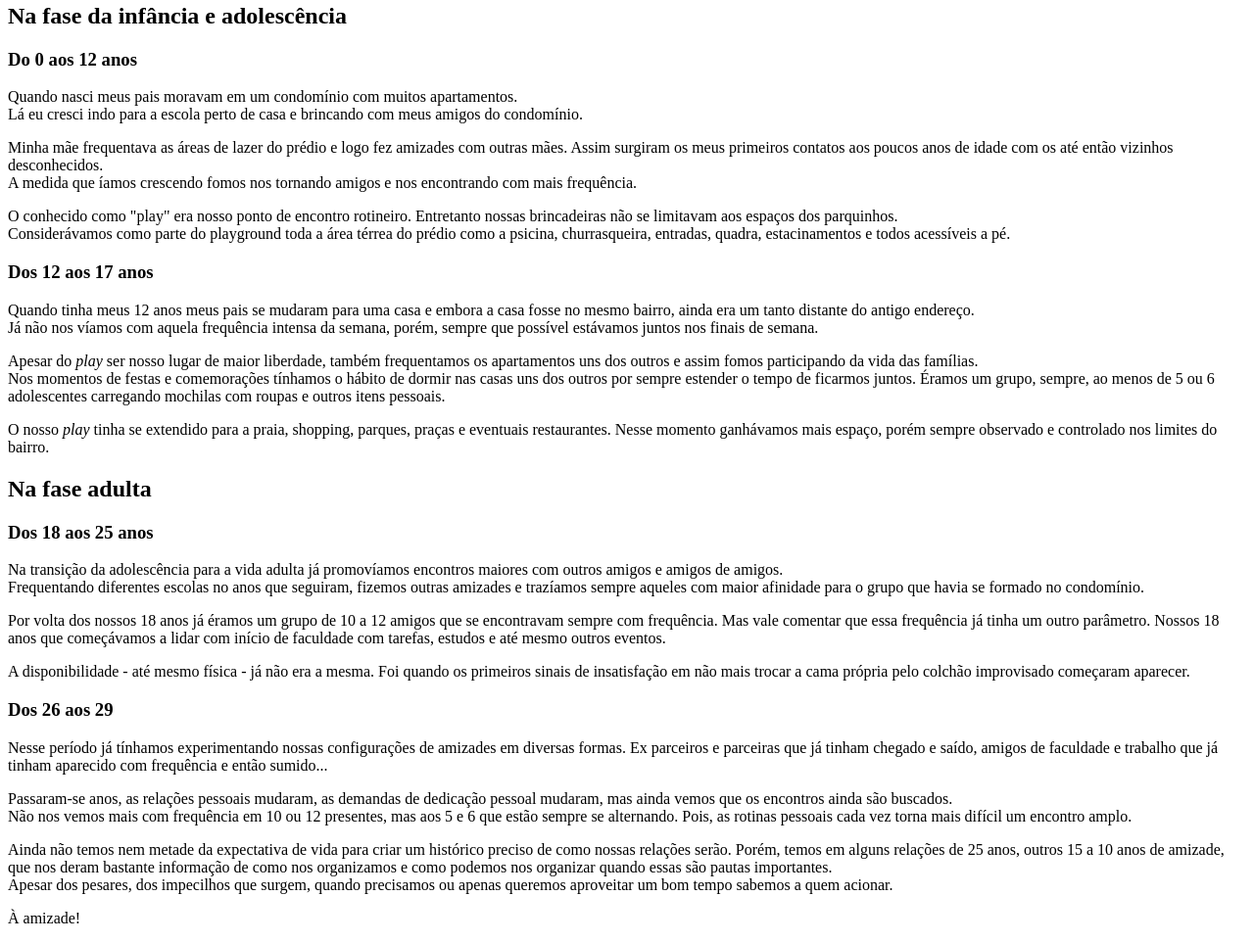
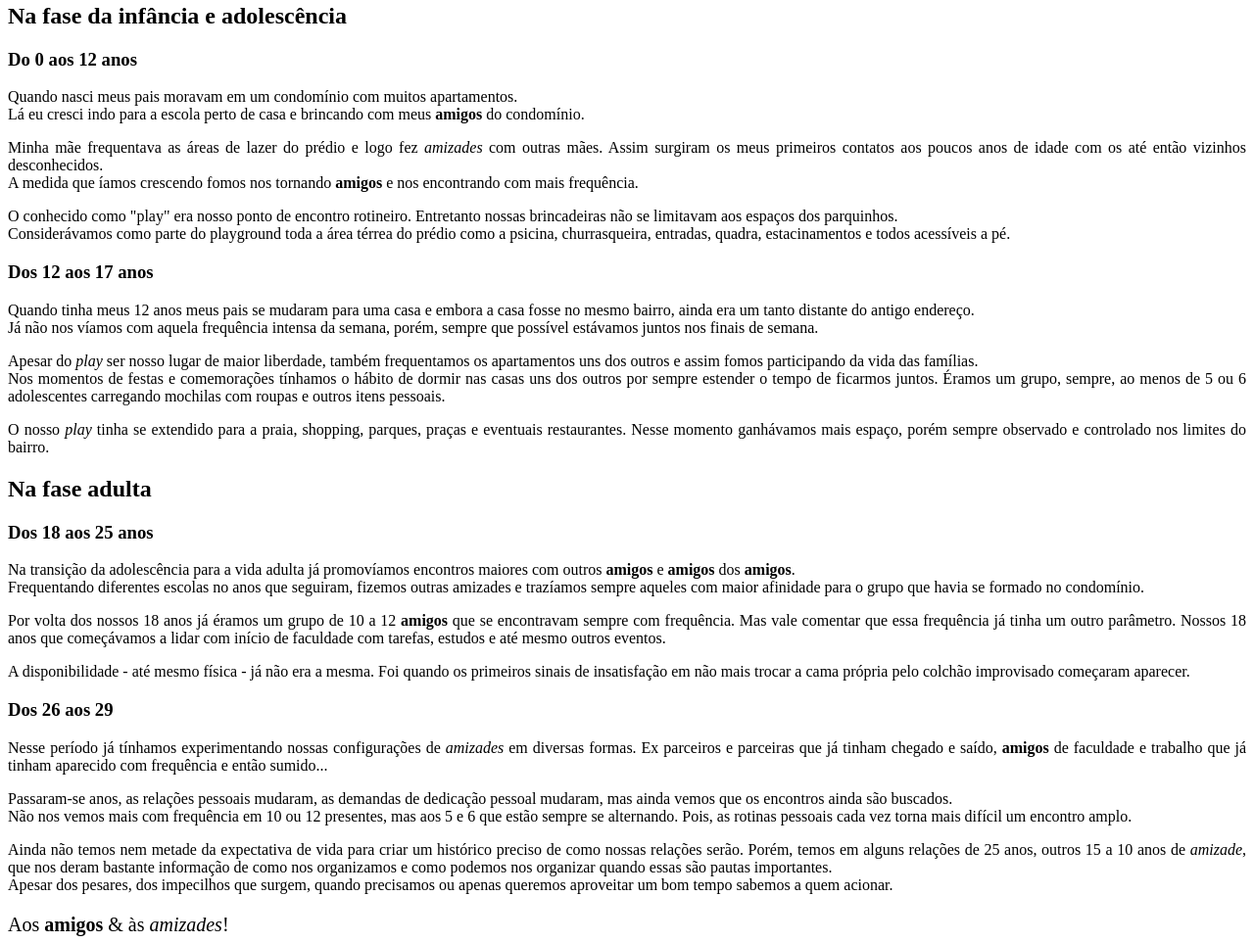
Before and after one commit to Kenzie-Academy-Brasil-Developers/entrega-mais-tag-html-sprint-2-IqueMoraes, a plain HTML site: page index.html in a window 1280 px wide. Shown: the part 144-1107 px from the top of the page at 98% size. Drawn offline with Linux system fonts and the light colour scheme.

Commit message:
incluir caracteres e caracteristicas que faltam

```diff
--- a/index.html
+++ b/index.html
@@ -9,7 +9,7 @@
     <script src="" defer=""></script>
   </head>
   <body>
-    <main>
+    <main style="text-align:justify">
         <article>
             <header>
                 <h1>Meus amigos em minha vida</h1>
@@ -26,9 +26,9 @@
             <h2>Na fase da infância e adolescência</h2>
 
             <h3 id="infancia">Do 0 aos 12 anos</h3>
-                    <p>Quando nasci meus pais moravam em um condomínio com muitos apartamentos.<br> Lá eu cresci indo para a escola perto de casa e brincando com meus amigos do condomínio.</p>
-                    <p>Minha mãe frequentava as áreas de lazer do prédio e logo fez amizades com outras mães. Assim surgiram os meus primeiros contatos aos poucos anos de idade com os até então vizinhos desconhecidos. <br>
-                    A medida que íamos crescendo fomos nos tornando amigos e nos encontrando com mais frequência. </p>
+                    <p>Quando nasci meus pais moravam em um condomínio com muitos apartamentos.<br> Lá eu cresci indo para a escola perto de casa e brincando com meus <b>amigos</b> do condomínio.</p>
+                    <p>Minha mãe frequentava as áreas de lazer do prédio e logo fez <i>amizades</i> com outras mães. Assim surgiram os meus primeiros contatos aos poucos anos de idade com os até então vizinhos desconhecidos. <br>
+                    A medida que íamos crescendo fomos nos tornando <b>amigos</b> e nos encontrando com mais frequência. </p>
                     <p>O conhecido como "play" era nosso ponto de encontro rotineiro. Entretanto nossas brincadeiras não se limitavam aos espaços dos parquinhos.<br>
                     Considerávamos como parte do playground toda a área térrea do prédio como a psicina, churrasqueira, entradas, quadra, estacinamentos e todos acessíveis a pé.</p>
 
@@ -42,19 +42,19 @@
             <h2>Na fase adulta</h2>
 
             <h3 id="posadolescencia">Dos 18 aos 25 anos</h3>
-                    <p>Na transição da adolescência para a vida adulta já promovíamos encontros maiores com outros amigos e amigos de amigos.<br>
+                    <p>Na transição da adolescência para a vida adulta já promovíamos encontros maiores com outros <b>amigos</b> e <b>amigos</b> dos <b>amigos</b>.<br>
                     Frequentando diferentes escolas no anos que seguiram, fizemos outras amizades e trazíamos sempre aqueles com maior afinidade para o grupo que havia se formado no condomínio.</p>
-                    <p>Por volta dos nossos 18 anos já éramos um grupo de 10 a 12 amigos que se encontravam sempre com frequência. Mas vale comentar que essa frequência já tinha um outro parâmetro. Nossos 18 anos que começávamos a lidar com início de faculdade com tarefas, estudos e até mesmo outros eventos.<br></p>
+                    <p>Por volta dos nossos 18 anos já éramos um grupo de 10 a 12 <b>amigos</b> que se encontravam sempre com frequência. Mas vale comentar que essa frequência já tinha um outro parâmetro. Nossos 18 anos que começávamos a lidar com início de faculdade com tarefas, estudos e até mesmo outros eventos.<br></p>
                     <p>A disponibilidade - até mesmo física - já não era a mesma. Foi quando os primeiros sinais de insatisfação em não mais trocar a cama própria pelo colchão improvisado começaram aparecer.</p>
 
             <h3 id="juventude">Dos 26 aos 29</h3>
-            <p>Nesse período já tínhamos experimentando nossas configurações de amizades em diversas formas. Ex parceiros e parceiras que já tinham chegado e saído, amigos de faculdade e trabalho que já tinham aparecido com frequência e então sumido...</p>
+            <p>Nesse período já tínhamos experimentando nossas configurações de <i>amizades</i> em diversas formas. Ex parceiros e parceiras que já tinham chegado e saído, <b>amigos</b> de faculdade e trabalho que já tinham aparecido com frequência e então sumido...</p>
             <p>Passaram-se anos, as relações pessoais mudaram, as demandas de dedicação pessoal mudaram, mas ainda vemos que os encontros ainda são buscados.<br>
             Não nos vemos mais com frequência em 10 ou 12 presentes, mas aos 5 e 6 que estão sempre se alternando. Pois, as rotinas pessoais cada vez torna mais difícil um encontro amplo. </p>
-            <p>Ainda não temos nem metade da expectativa de vida para criar um histórico preciso de como nossas relações serão. Porém, temos em alguns relações de 25 anos, outros 15 a 10 anos de amizade, que nos deram bastante informação de como nos organizamos e como podemos nos organizar quando essas são pautas importantes.<br>
+            <p>Ainda não temos nem metade da expectativa de vida para criar um histórico preciso de como nossas relações serão. Porém, temos em alguns relações de 25 anos, outros 15 a 10 anos de <i>amizade</i>, que nos deram bastante informação de como nos organizamos e como podemos nos organizar quando essas são pautas importantes.<br>
             Apesar dos pesares, dos impecilhos que surgem, quando precisamos ou apenas queremos aproveitar um bom tempo sabemos a quem acionar. </p>
-            <p>
-            À amizade!
+            <p style="font-size: 20px">
+            Aos <b>amigos</b> &amp; às <i>amizades</i>!
             </p>
         </article>
     </main>
@@ -141,14 +141,21 @@
             </details>
         </div>
     </aside>
+<br><br><br><br>
 
     <footer>
+        <hr>
 
     <p>
       O conteúdo desse texto foi retirado da Sprint 0 atividade 22 das tarefas do Canvas e editado conforme a solicitaça&#771;o de entrega.<br>
       Entrega: Mais tags HTML
       <hr/>
-      Ique Moraes |
+      <div>
+          <p style="font-size: 32px;">
+            &Iopf;&qopf;&uopf;&eopf; &Mopf;&oopf;&ropf;&aopf;&eopf;&sopf;
+          </p>
+      </div>
+
       Q1-Maio<br>
       Kenzie Academy BR
       </p><p>
```
Also changed, not shown: style.css (line endings or trailing spaces).
